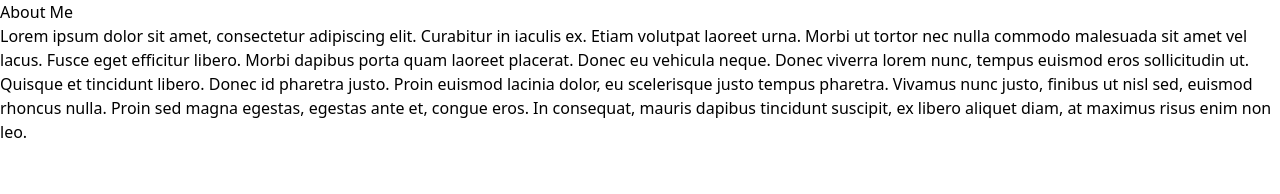
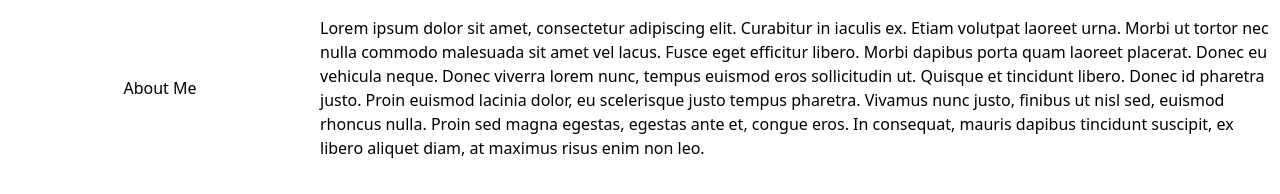
Before and after one commit to gopal-panigrahi/gopal-panigrahi.github.io, a Gatsby site: page /About/About in a window 1280 px wide. Built offline with nearby package versions, Linux system fonts and the light colour scheme; Gatsby itself is replaced by a stand-in of ours.

Commit message:
added about

```diff
--- a/src/pages/About/About.tsx
+++ b/src/pages/About/About.tsx
@@ -2,18 +2,20 @@ import React from "react";
 
 function About() {
 	return (
-		<div>
-			<h3>About Me</h3>
-			Lorem ipsum dolor sit amet, consectetur adipiscing elit. Curabitur in
-			iaculis ex. Etiam volutpat laoreet urna. Morbi ut tortor nec nulla commodo
-			malesuada sit amet vel lacus. Fusce eget efficitur libero. Morbi dapibus
-			porta quam laoreet placerat. Donec eu vehicula neque. Donec viverra lorem
-			nunc, tempus euismod eros sollicitudin ut. Quisque et tincidunt libero.
-			Donec id pharetra justo. Proin euismod lacinia dolor, eu scelerisque justo
-			tempus pharetra. Vivamus nunc justo, finibus ut nisl sed, euismod rhoncus
-			nulla. Proin sed magna egestas, egestas ante et, congue eros. In
-			consequat, mauris dapibus tincidunt suscipit, ex libero aliquet diam, at
-			maximus risus enim non leo.
+		<div className="flex items-center py-4">
+			<h3 className="w-1/4 text-center">About Me</h3>
+			<p className="flex-1">
+				Lorem ipsum dolor sit amet, consectetur adipiscing elit. Curabitur in
+				iaculis ex. Etiam volutpat laoreet urna. Morbi ut tortor nec nulla
+				commodo malesuada sit amet vel lacus. Fusce eget efficitur libero. Morbi
+				dapibus porta quam laoreet placerat. Donec eu vehicula neque. Donec
+				viverra lorem nunc, tempus euismod eros sollicitudin ut. Quisque et
+				tincidunt libero. Donec id pharetra justo. Proin euismod lacinia dolor,
+				eu scelerisque justo tempus pharetra. Vivamus nunc justo, finibus ut
+				nisl sed, euismod rhoncus nulla. Proin sed magna egestas, egestas ante
+				et, congue eros. In consequat, mauris dapibus tincidunt suscipit, ex
+				libero aliquet diam, at maximus risus enim non leo.
+			</p>
 		</div>
 	);
 }
--- a/src/pages/index.tsx
+++ b/src/pages/index.tsx
@@ -9,6 +9,7 @@ const IndexPage: React.FC<PageProps> = () => {
 		<div className="h-screen bg-green-200">
 			<Navbar />
 			<Home />
+			<About />
 		</div>
 	);
 };
```
